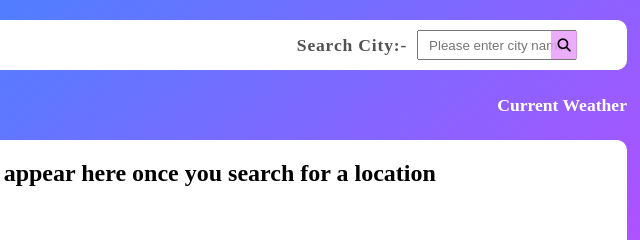
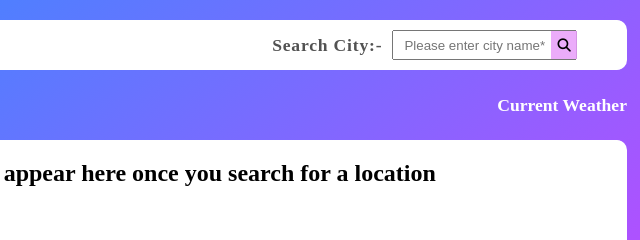
Before and after one commit to poojamgn/WeatherApp, a plain HTML site: page index.html in a window 1280 px wide. Shown: the top 240 px of the page, 525-1165 px from the left. Drawn offline with Linux system fonts and the light colour scheme.

Commit message:
Update style.css

```diff
--- a/style.css
+++ b/style.css
@@ -55,7 +55,7 @@
 }
 
 .header .search input {
-    width: 160px;
+    width: 185px;
     height: 30px;
     outline: none;
     padding-left: 10px;
@@ -74,11 +74,11 @@
 }
 
 .search-icon {
-    margin-left: -26px;
+    margin-left: -26.1px;
     border: none;
     outline: none;
     cursor: pointer;
-    padding: 6.3px;
+    padding: 6.2px;
     background-color: #e89df9d6;
 }
 
```
